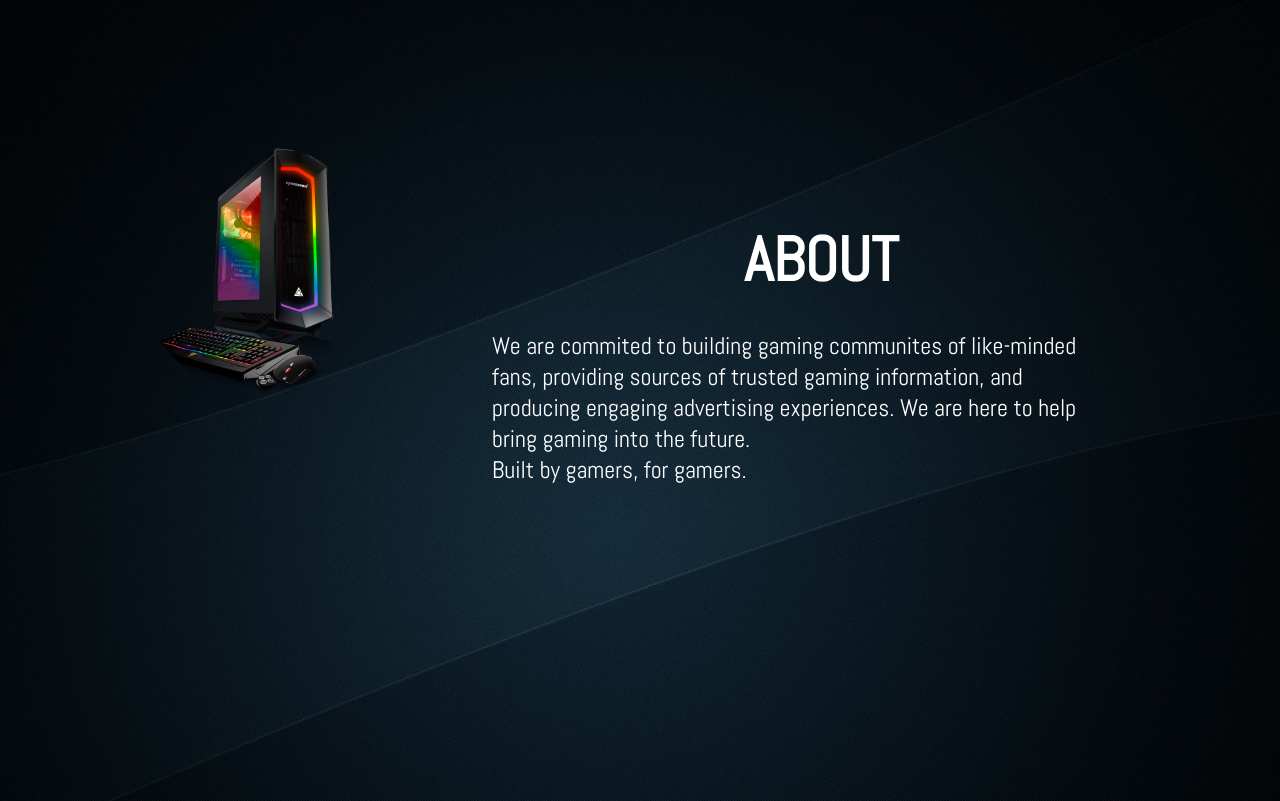
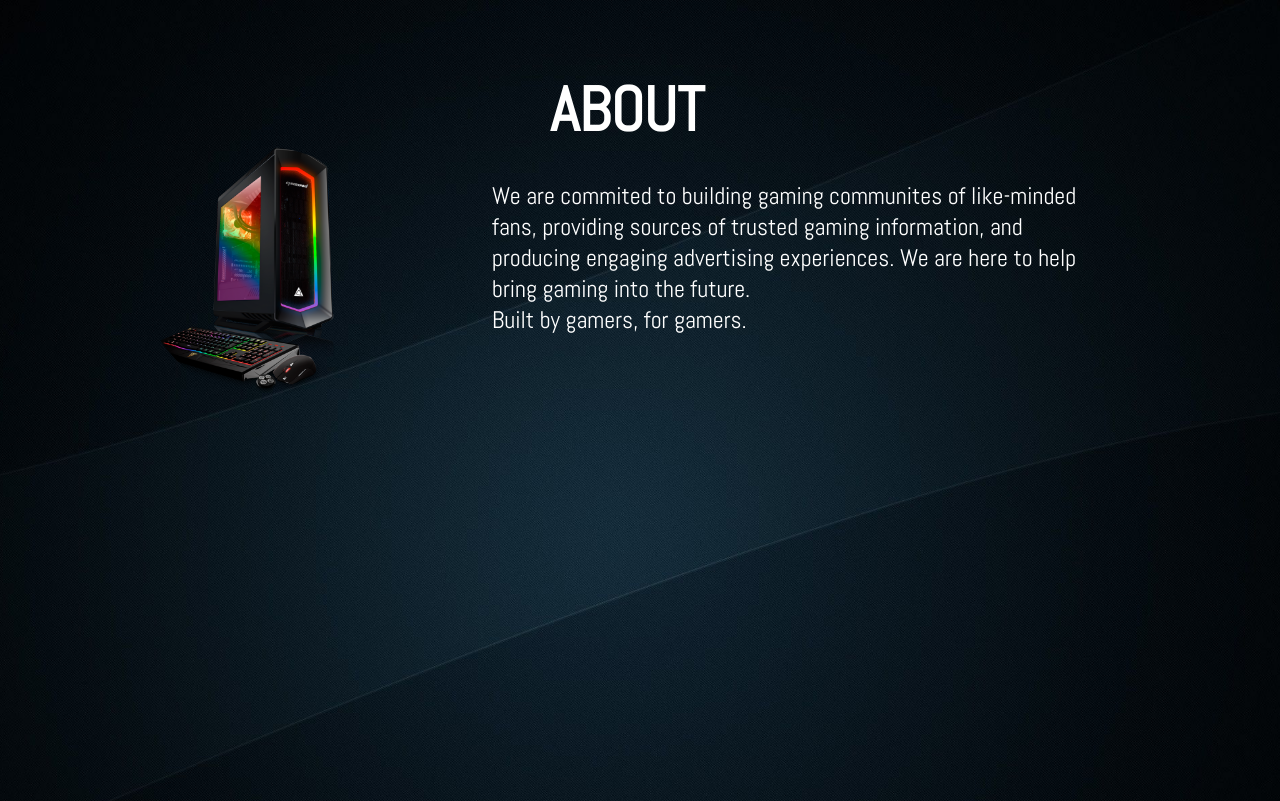
Before and after one commit to AhasanIslam20/482-Gaming-Component-Web-Project-Demu, a plain HTML site: page About/index.html in a window 1280 px wide. Shown: the top 801 px of the page. Drawn offline with Linux system fonts and the light colour scheme.

Commit message:
Necessary changes on About section

```diff
--- a/About/style.css
+++ b/About/style.css
@@ -43,11 +43,8 @@ body
     margin-top: 0;
     width: 600px;
     overflow: hidden;
-    padding-top: 200px;
+    padding-top: 50px;
     padding-right: 100px;
-}
-.border{
-    width
 }
 
 .hero h1
@@ -55,8 +52,8 @@ body
 
     color: white;
     font-size: 400%;
-    text-align: center;
-	margin-top: 20px;
+    text-align: left;
+    margin-top: 20px;
 	margin-left: 58px;
 
 
```
Also changed, not shown: About/index.html (line endings or trailing spaces).
